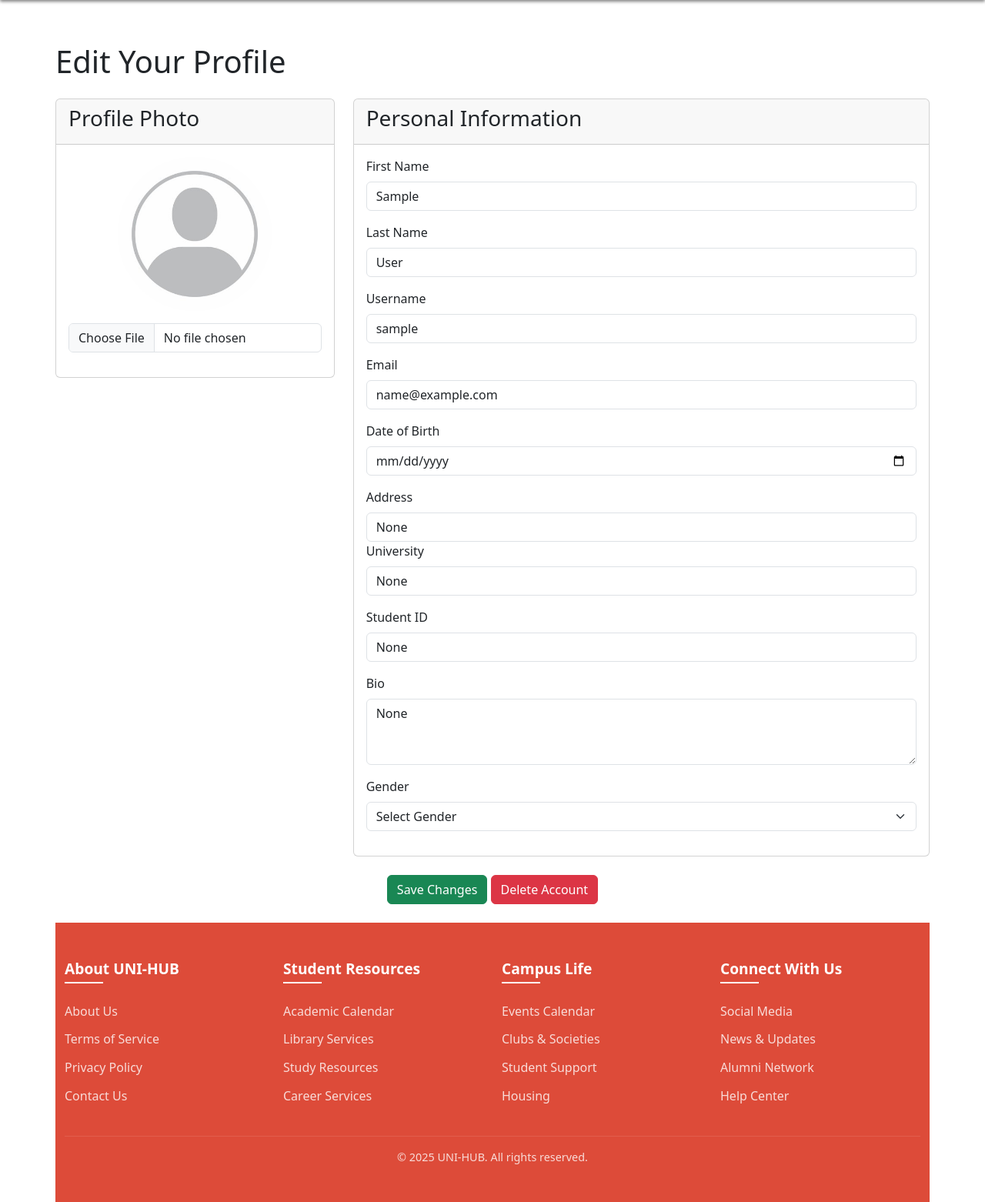
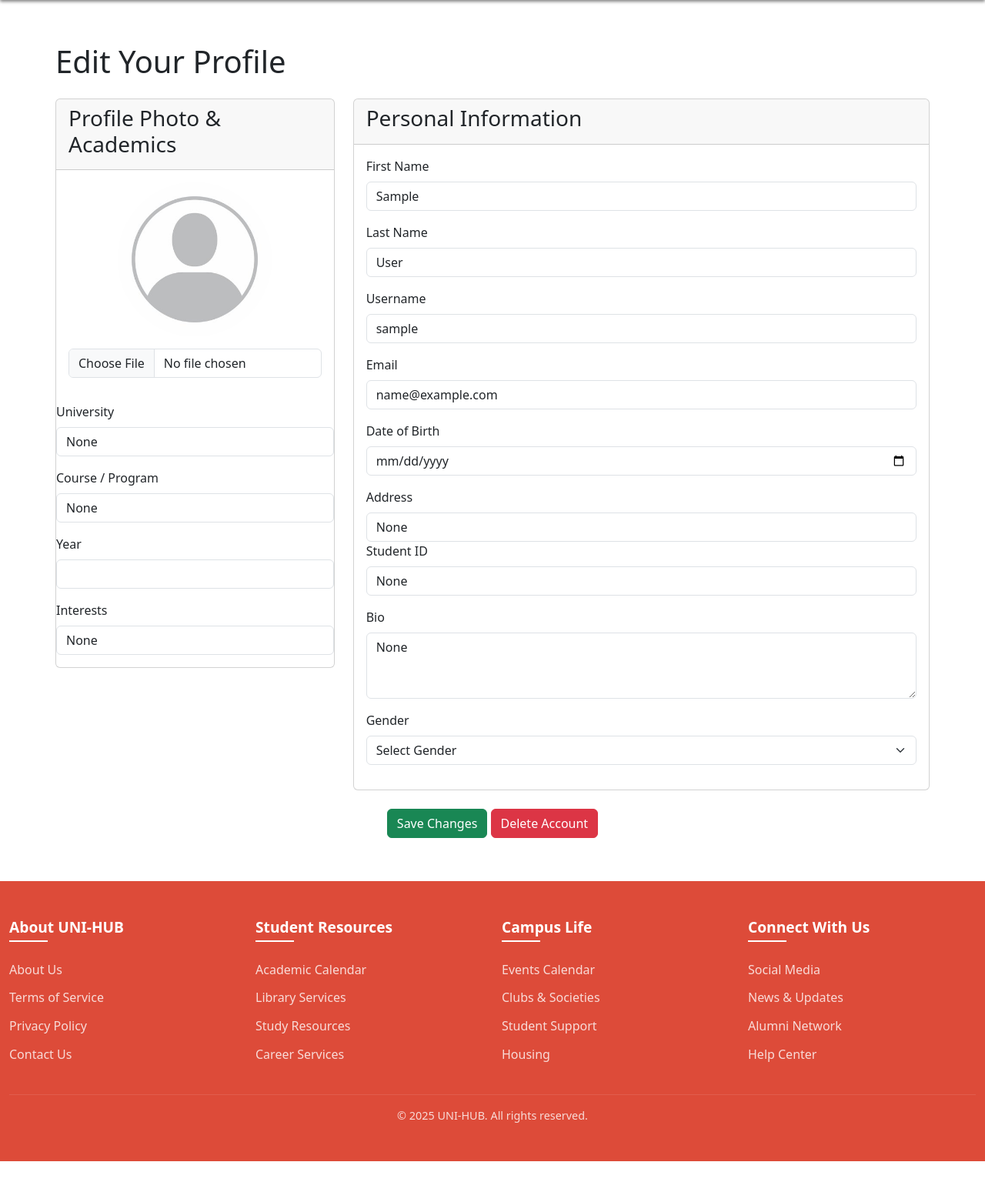
Before and after one commit to willgriffin111/Uni-Hub, a Django app: template Frontend/templates/pages/profile_edit.html in a window 1280 px wide. Shown: the part 110-1672 px from the top of the page at 77% size. After the commit the page ends 1619 px from the top, so only its background shows below. Run offline with Django 5.2, Linux system fonts and the light colour scheme; the template is opened without the code that fills it, so the values that code supplies are empty; the visitor is signed in with stand-in values (Sample User, id 1); some libraries are stand-ins or nearby versions.

Commit message:
Added course program, year of study and intrests to profile

```diff
--- a/Frontend/templates/pages/profile.html
+++ b/Frontend/templates/pages/profile.html
@@ -36,7 +36,7 @@
             </div>
             <h1 class="profile-name">{{ user.first_name }} {{ user.last_name }}</h1>
             <p class="university-name">{{ user.university }}</p>
-            <p class="degree-info">BSc, Computer Science</p>
+            <p class="degree-info">{{ user.course }}</p>
             <button id="logout-button" class="btn btn-danger">Logout</button>
         </div>
 
--- a/Frontend/templates/pages/profile_edit.html
+++ b/Frontend/templates/pages/profile_edit.html
@@ -26,7 +26,7 @@
         <div class="col-md-4">
           <div class="card mb-4">
             <div class="card-header">
-              <h3>Profile Photo</h3>
+              <h3>Profile Photo &amp; Academics</h3>
             </div>
             <div class="card-body text-center">
                 {% if user.profile_picture %}
@@ -46,7 +46,41 @@
                     <button type="button" class="btn btn-danger mt-2" id="removeProfilePictureBtn">Remove Profile Picture</button>
                 {% endif %}
             </div>
+            <div class="mb-3 text-start">
+              <label for="university" class="form-label">University</label>
+              <input type="text"
+                     class="form-control"
+                     id="university"
+                     name="university"
+                     value="{{ user.university }}">
+            </div>
 
+            <div class="mb-3 text-start">
+              <label for="course_program" class="form-label">Course / Program</label>
+              <input type="text"
+                     class="form-control"
+                     id="course_program"
+                     name="course"
+                     value="{{ user.course }}">
+            </div>
+            <div class="mb-3 text-start">
+              <label for="year" class="form-label">Year</label>
+              <input type="number"
+                     class="form-control"
+                     id="year"
+                     name="year_of_study"
+                     min="1" max="10"
+                     value="{{ user.year_of_study }}">
+            </div>
+            <div class="mb-3 text-start">
+              <label for="interests" class="form-label">Interests</label>
+              <input type="text"
+                     class="form-control"
+                     id="interests"
+                     name="intrests"
+                     placeholder="e.g. Robotics, Literature"
+                     value="{{ user.intrests }}">
+            </div>
           </div>
         </div>
 
@@ -81,10 +115,6 @@
                 <label for="address" class="form-label">Address</label>
                 <input type="text" class="form-control" id="address" name="address" value="{{ user.address }}">
               <div class="mb-3">
-                <label for="university" class="form-label">University</label>
-                <input type="text" class="form-control" id="university" name="university" value="{{ user.university }}">
-              </div>
-              <div class="mb-3">
                 <label for="student_id" class="form-label">Student ID</label>
                 <input type="text" class="form-control" id="student_id" name="student_id" value="{{ user.student_id }}">
               </div>
@@ -109,6 +139,7 @@
           </div>
         </div>
       </div>
+    </div>
       <!-- Submit Button -->
       <div class="text-center mb-4">
         <button type="submit" class="btn btn-success" >Save Changes</button>
--- a/UniHub_backend/api/accounts/models.py
+++ b/UniHub_backend/api/accounts/models.py
@@ -28,5 +28,9 @@ class CustomUser(AbstractUser):
     )
     address = models.CharField(max_length=255, null=True, blank=True)
 
+    course = models.CharField(max_length=255, null=True, blank=True)
+    year_of_study = models.CharField(max_length=50, null=True, blank=True)
+    intrests = models.CharField(max_length=255, null=True, blank=True)
+
     def __str__(self):
         return self.username
```
Also changed, not shown: UniHub_backend/api/accounts/serializers.py (+8 -2 lines), UniHub_backend/api/accounts/views.py (+8 -0 lines).
